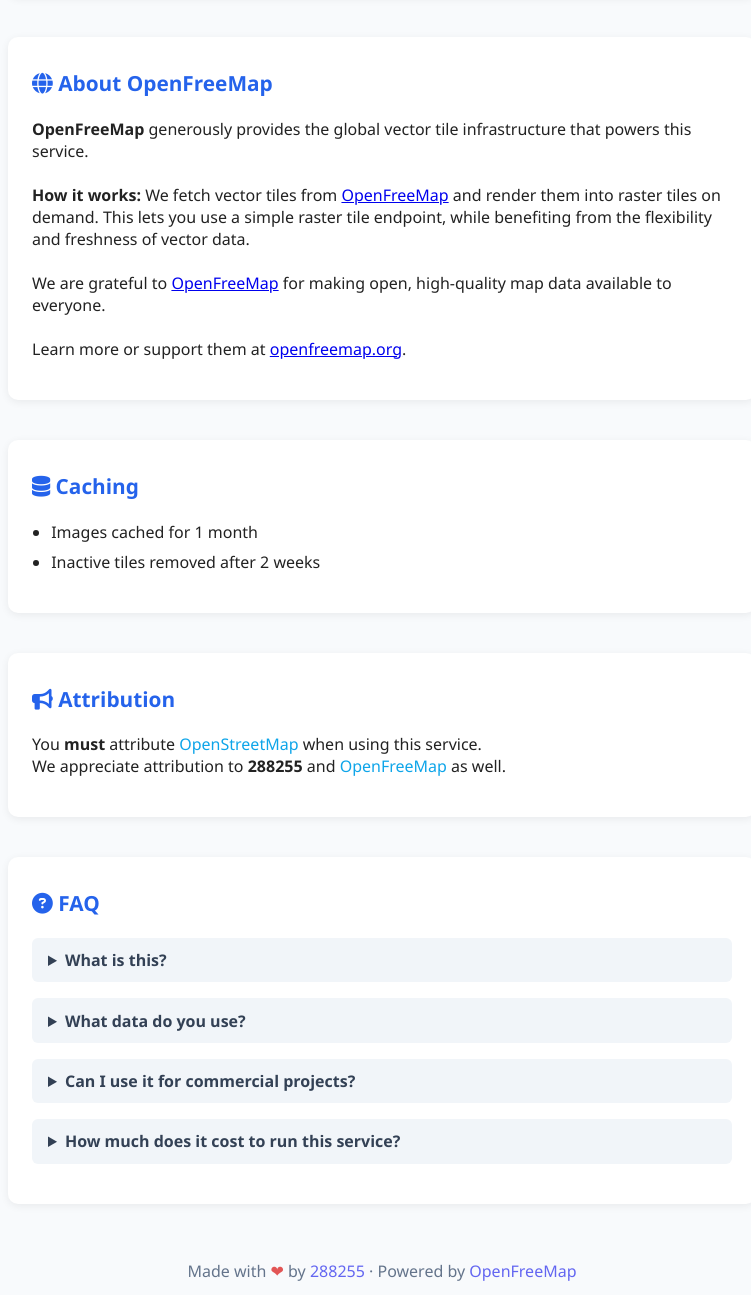
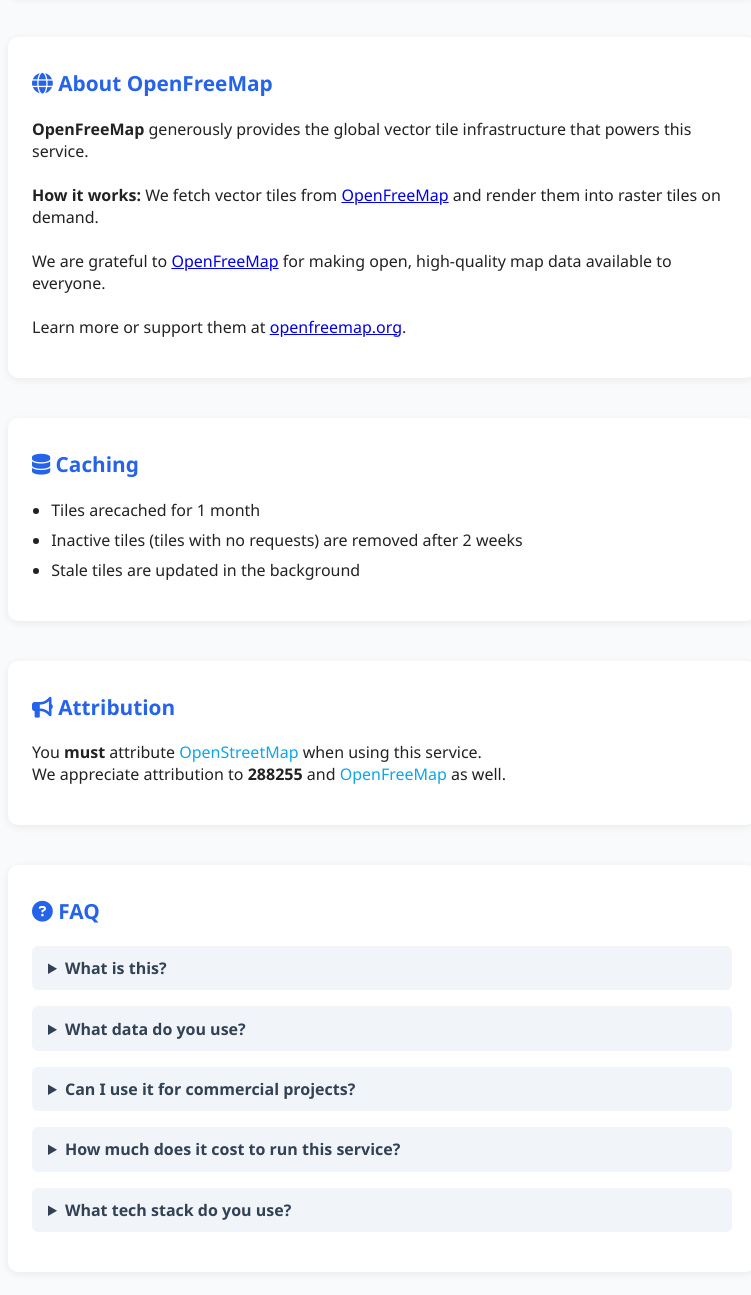
Before and after one commit to 288255/landing, a plain HTML site: page index.html in a window 1280 px wide. Shown: the part 1565-2860 px from the top of the page, without its empty margins (258-1009 px from the left). Drawn offline with nearby package versions, Linux system fonts and the light colour scheme.

Commit message:
Improve landing page

```diff
--- a/index.html
+++ b/index.html
@@ -52,7 +52,7 @@
     <p>
       <b>OpenFreeMap</b> generously provides the global vector tile infrastructure that powers this service.<br>
       <br>
-      <b>How it works:</b> We fetch vector tiles from <a href="https://openfreemap.org/" target="_blank">OpenFreeMap</a> and render them into raster tiles on demand. This lets you use a simple raster tile endpoint, while benefiting from the flexibility and freshness of vector data.<br>
+      <b>How it works:</b> We fetch vector tiles from <a href="https://openfreemap.org/" target="_blank">OpenFreeMap</a> and render them into raster tiles on demand.<br>
       <br>
       We are grateful to <a href="https://openfreemap.org/" target="_blank">OpenFreeMap</a> for making open, high-quality map data available to everyone.<br>
       <br>
@@ -63,8 +63,9 @@
   <section class="caching">
     <h3><i class="fas fa-database"></i> Caching</h3>
     <ul>
-      <li>Images cached for 1 month</li>
-      <li>Inactive tiles removed after 2 weeks</li>
+      <li>Tiles arecached for 1 month</li>
+      <li>Inactive tiles (tiles with no requests) are removed after 2 weeks</li>
+      <li>Stale tiles are updated in the background</li>
     </ul>
   </section>
 
@@ -86,11 +87,21 @@
     </details>
     <details>
       <summary><b>Can I use it for commercial projects?</b></summary>
-      <p>Yes! The service is free for all uses.</p>
+      <p>Yes!</p>
     </details>
     <details>
       <summary><b>How much does it cost to run this service?</b></summary>
       <p>Currently, about <b>€15/month</b> to host.</p>
+      <!-- TODO: add donation link -->
+    </details>
+    <details>
+      <summary><b>What tech stack do you use?</b></summary>
+      <p>
+        We use nginx for caching. Cache misses are proxied to HAProxy.
+        HAProxy will load balance and queue the request.
+        Lastly, we use Tileserver GL to render raster tiles from the vector tiles.
+        <!-- TODO: link to codeberg repo -->
+      </p>
     </details>
   </section>
 
```
